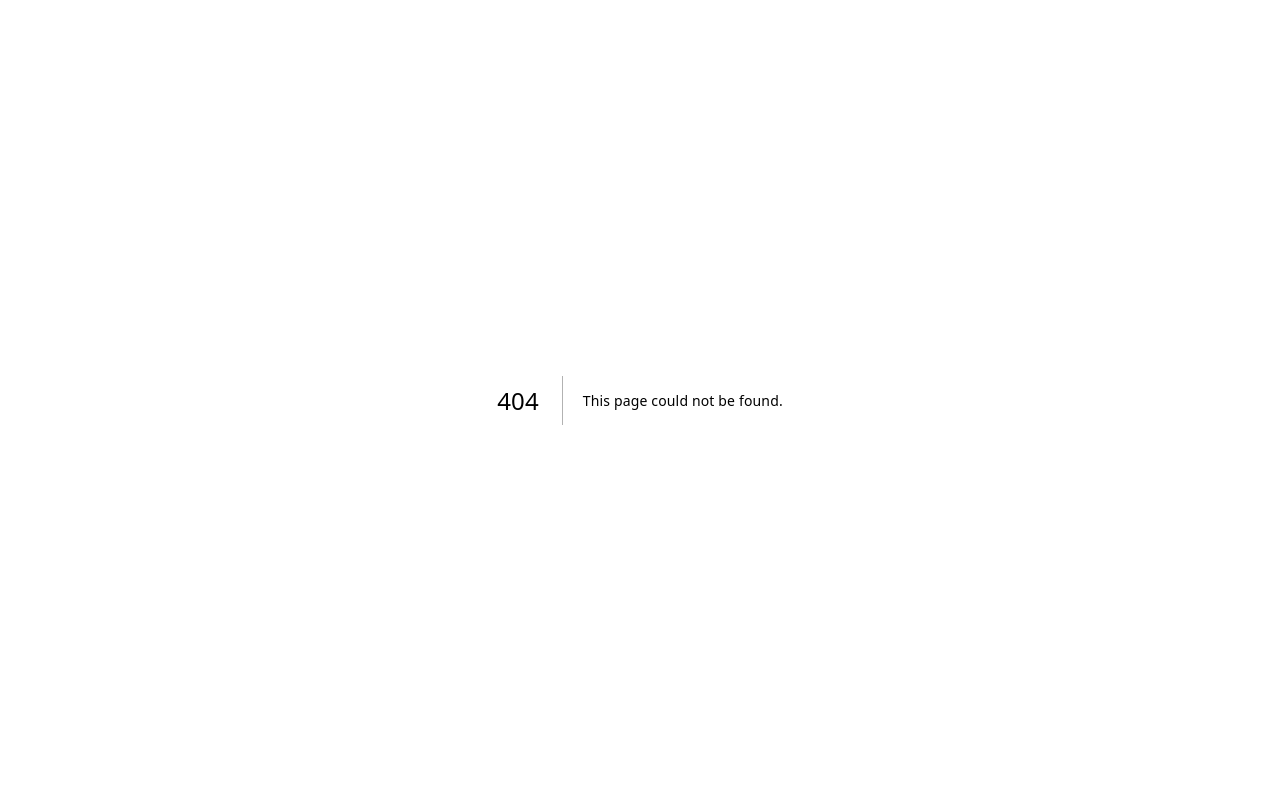
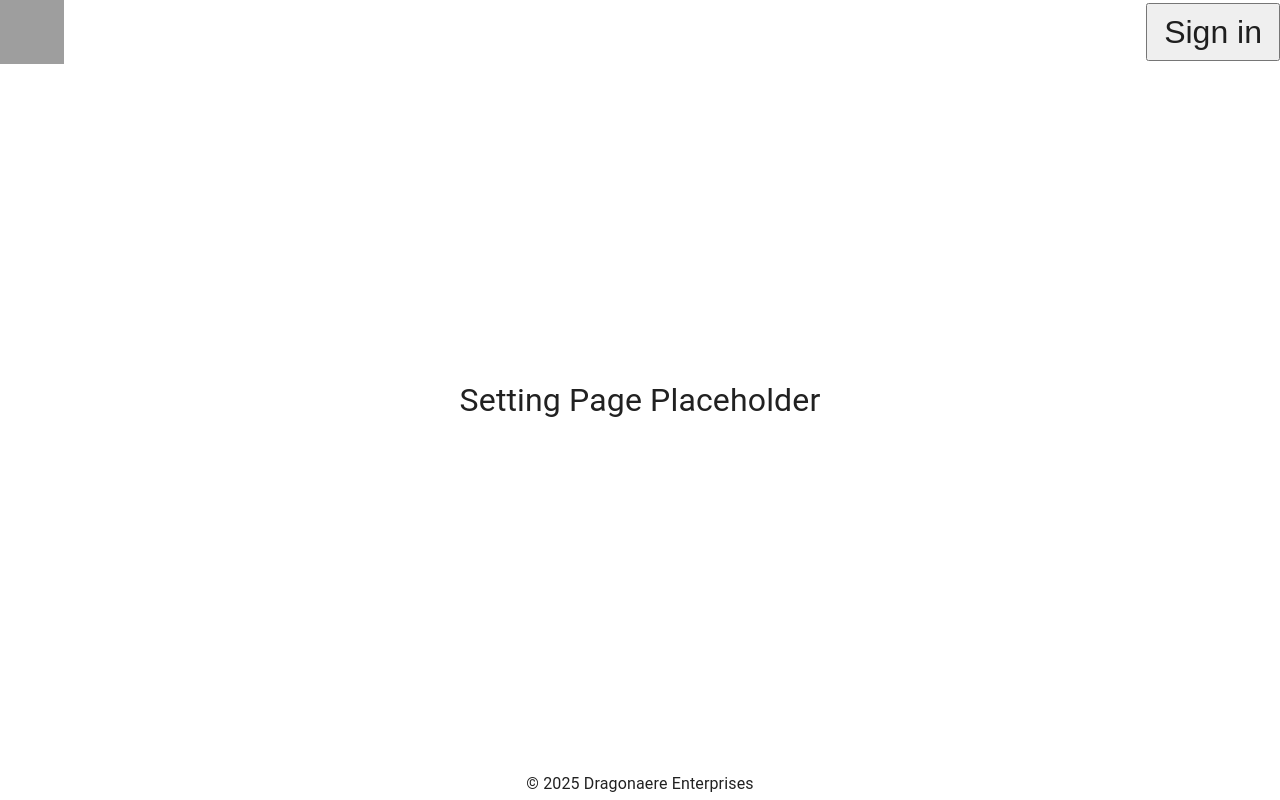
Before and after one commit to DragonaereEnterprises/DiscordDashboard, a Next.js app: page /settings in a window 1280 px wide. Before the commit this address had no page. Built offline with nearby package versions, Linux system fonts and the light colour scheme; no server answers; grey boxes are pictures that could not be loaded; what @mui/material-nextjs would draw is missing.

Commit message:
Added setting page

```diff
--- /dev/null
+++ b/src/app/settings/page.tsx
@@ -0,0 +1,21 @@
+import Navbar from '@/components/Navbar';
+import Footer from '@/components/Footer';
+import HeroBanner from '@/components/HeroBanner';
+
+export default async function Settings() {
+  return (
+    <>
+      <Navbar />
+      <main className="main">
+        <div className="content">
+          <div className="mainbody">
+            <p className='subtitle'>
+              Setting Page Placeholder
+            </p>
+          </div>
+        </div>
+      </main>
+      <Footer />
+    </>
+  )
+}
--- a/src/components/ProfileMenu.tsx
+++ b/src/components/ProfileMenu.tsx
@@ -11,6 +11,7 @@ import {
 import { signOut } from 'next-auth/react';
 import React from 'react';
 import { User } from 'next-auth';
+import { color } from '@mui/system';
 
 type Props = {
   user: User,
@@ -32,10 +33,11 @@ export default function ProfileMenu( { user }:Props ) {
       <Button id="profile" aria-controls="profile" aria-haspopup="true" onClick={handleClick}><Avatar sx={{width: '52px', height: '52px'}} src={user?.image || ''} /></Button>
       <Menu PaperProps={{sx: {width: '144px'}}} id="profile" anchorEl={anchorEl} open={open} onClose={handleClose} MenuListProps={{ 'aria-labelledby': 'profile', }}>
         <center>
-        <p>{user.name}</p>
+        <b><p>{user.name}</p></b>
         <MenuItem onClick={() => router.push('/servers')}>Your Servers</MenuItem>
-        <MenuItem onClick={() => router.push('/stats')}>Bot Stats</MenuItem>
-        <MenuItem onClick={() => signOut()}><p color={'#FF0000'}>Logout</p></MenuItem>
+        <MenuItem onClick={() => router.push('/stats')}>Global Stats</MenuItem>
+        <MenuItem onClick={() => router.push('/settings')}>Settings</MenuItem>
+        <MenuItem onClick={() => signOut()}><b><p style={{color: "#ff0000"}}>Sign Out</p></b></MenuItem>
         </center>
       </Menu>
     </div>
```
